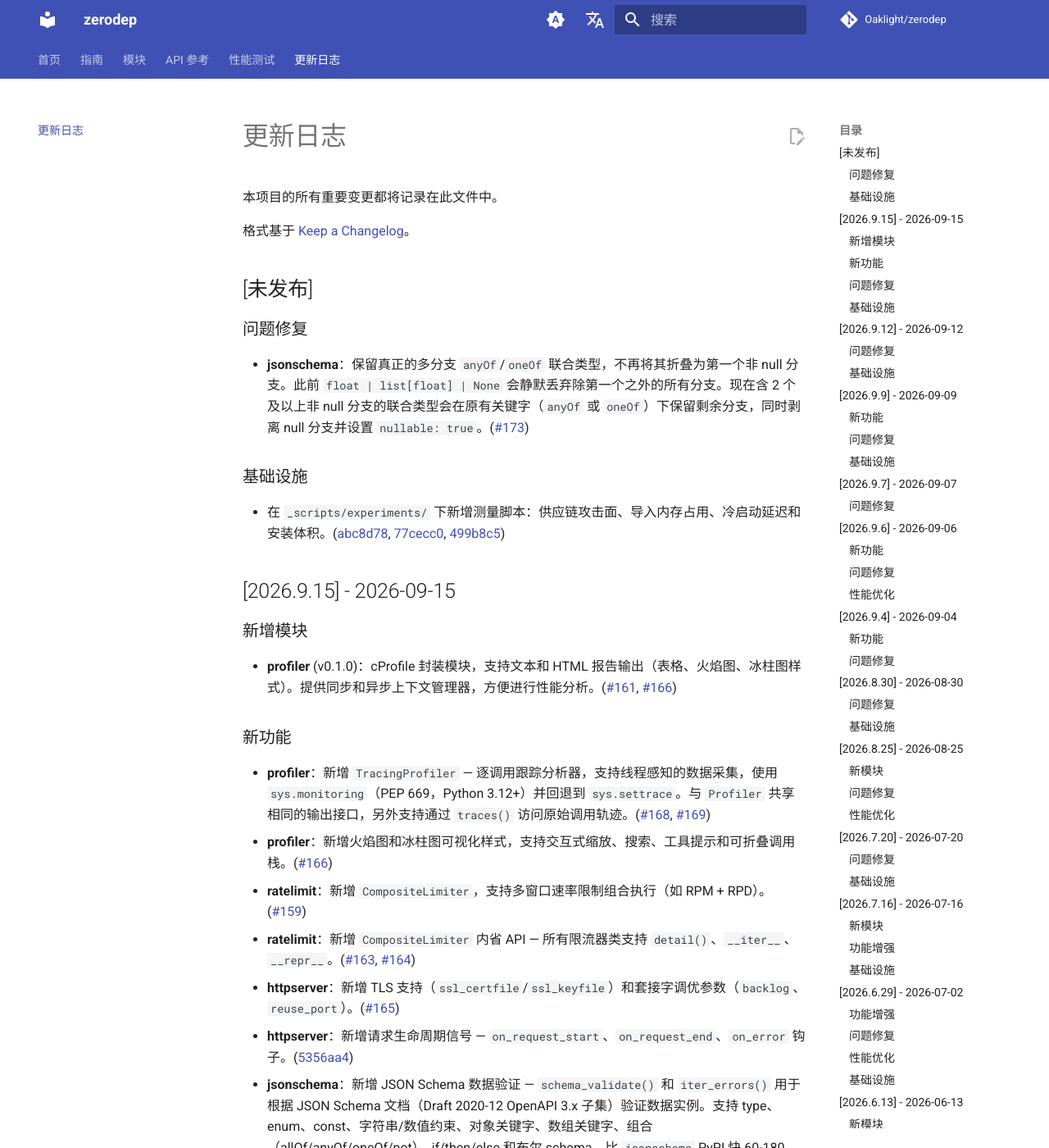
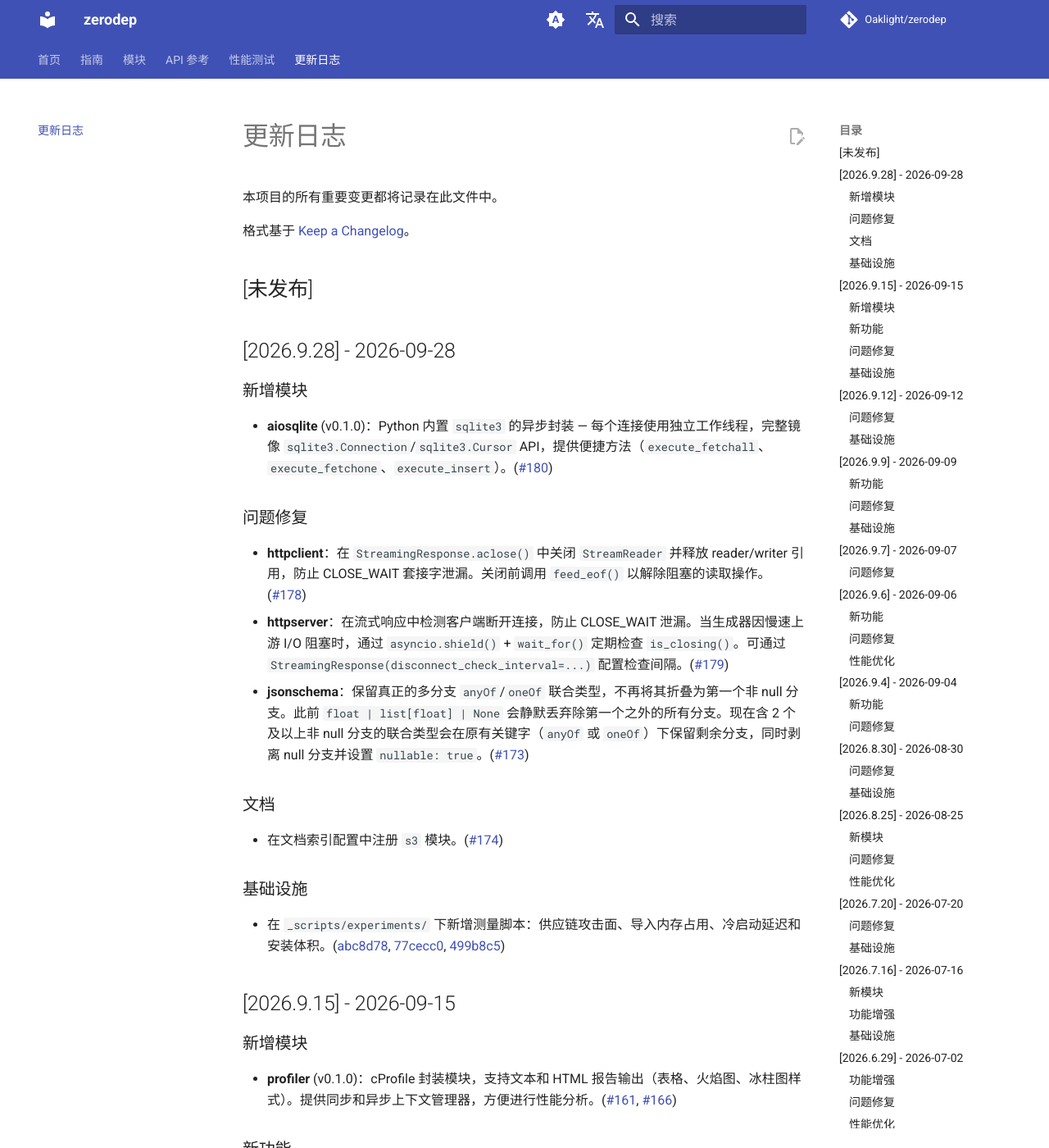
Before and after one commit to Oaklight/zerodep, an MkDocs documentation site: the page built from docs/changelog.md, in a window 1280 px wide and 1400 px high. Shown: the whole window at 82% size. Built offline with MkDocs 1.6.1 and Material for MkDocs 9.7.7, drawn with Linux system fonts in a browser that asks for light colours; comment, search, counter and statistics services are not loaded.

Commit message:
docs: update changelog for v2026.9.28

```diff
--- a/docs/changelog.md
+++ b/docs/changelog.md
@@ -6,9 +6,21 @@
 
 ## [未发布]
 
+## [2026.9.28] - 2026-09-28
+
+### 新增模块
+
+- **aiosqlite** (v0.1.0)：Python 内置 `sqlite3` 的异步封装 — 每个连接使用独立工作线程，完整镜像 `sqlite3.Connection`/`sqlite3.Cursor` API，提供便捷方法（`execute_fetchall`、`execute_fetchone`、`execute_insert`）。([#180](https://github.com/Oaklight/zerodep/pull/180))
+
 ### 问题修复
 
+- **httpclient**：在 `StreamingResponse.aclose()` 中关闭 `StreamReader` 并释放 reader/writer 引用，防止 CLOSE_WAIT 套接字泄漏。关闭前调用 `feed_eof()` 以解除阻塞的读取操作。([#178](https://github.com/Oaklight/zerodep/pull/178))
+- **httpserver**：在流式响应中检测客户端断开连接，防止 CLOSE_WAIT 泄漏。当生成器因慢速上游 I/O 阻塞时，通过 `asyncio.shield()` + `wait_for()` 定期检查 `is_closing()`。可通过 `StreamingResponse(disconnect_check_interval=...)` 配置检查间隔。([#179](https://github.com/Oaklight/zerodep/pull/179))
 - **jsonschema**：保留真正的多分支 `anyOf`/`oneOf` 联合类型，不再将其折叠为第一个非 null 分支。此前 `float | list[float] | None` 会静默丢弃除第一个之外的所有分支。现在含 2 个及以上非 null 分支的联合类型会在原有关键字（`anyOf` 或 `oneOf`）下保留剩余分支，同时剥离 null 分支并设置 `nullable: true`。([#173](https://github.com/Oaklight/zerodep/pull/173))
+
+### 文档
+
+- 在文档索引配置中注册 `s3` 模块。([#174](https://github.com/Oaklight/zerodep/pull/174))
 
 ### 基础设施
 
```
